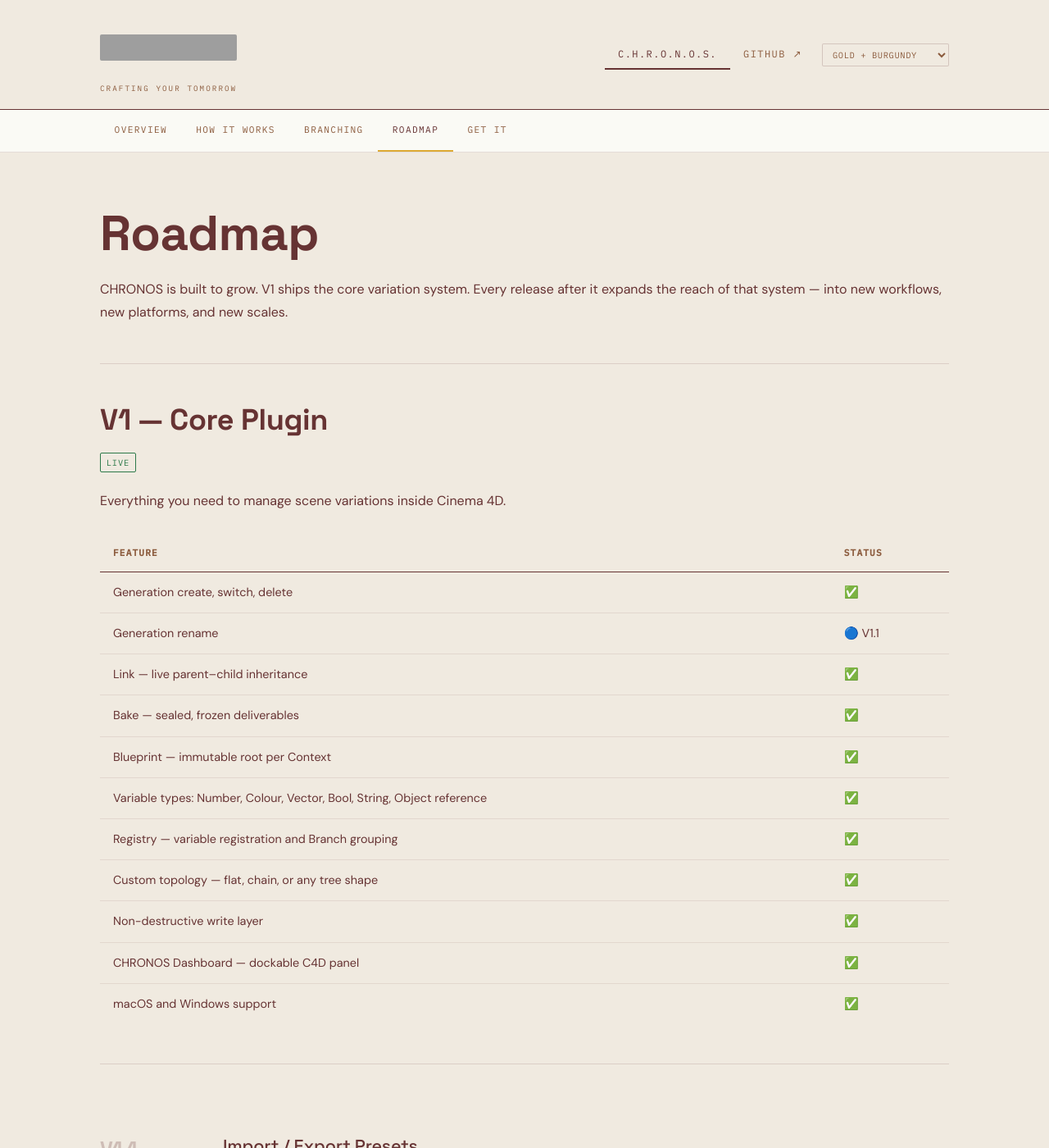
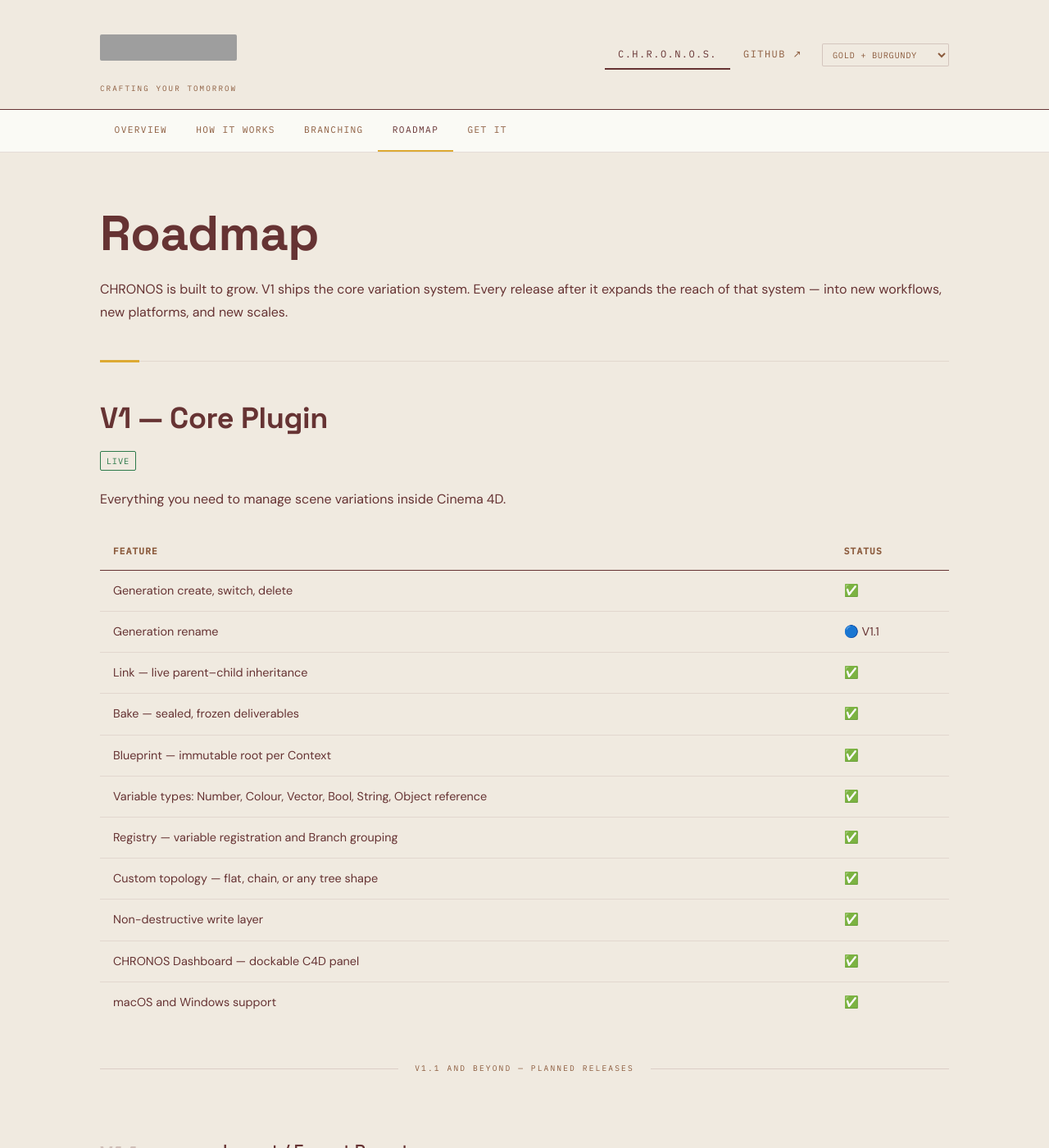
Before and after one commit to 3PO-3D/3po-3d.github.io, a Jekyll site: the page built from chronos/roadmap.md, in a window 1280 px wide and 1400 px high. Shown: the whole window at 82% size. Built offline with Jekyll 4.4.1, drawn with Linux system fonts in a browser that asks for light colours; grey boxes are pictures that could not be loaded.

Commit message:
style(site): separator vocabulary, screenshot constraints, about-rbl CSS

```diff
--- a/assets/css/style.scss
+++ b/assets/css/style.scss
@@ -934,3 +934,186 @@
     margin: 0;
   }
 }
+
+// ─── Screenshots ─────────────────────────────────────────────
+// Constrains all inline screenshots to a readable, non-pixelated size.
+// .screenshot-tray wraps the image in a surface panel (optional, recommended).
+.screenshot-tray {
+  background: var(--surface);
+  border: $bw solid rgba(var(--text-rgb), 0.2);
+  border-radius: $radius;
+  padding: 1.25rem;
+  margin: 2rem 0;
+  display: inline-block;
+  width: 100%;
+  box-sizing: border-box;
+
+  img {
+    display: block;
+    margin: 0 auto;
+    max-width: 680px;
+    width: 100%;
+    height: auto;
+    border-radius: $radius;
+    border: $bw solid rgba(var(--text-rgb), 0.1);
+  }
+
+  figcaption {
+    font-family: $font-mono;
+    font-size: 0.72rem;
+    letter-spacing: 0.06em;
+    color: var(--muted);
+    text-align: center;
+    margin-top: 0.85rem;
+    line-height: 1.55;
+  }
+}
+
+// Bare screenshot (no tray) — still constrained + framed
+.page-content img[src*="screenshots"],
+.screenshot {
+  display: block;
+  max-width: 680px;
+  width: 100%;
+  height: auto;
+  margin: 1.75rem auto;
+  border: $bw solid rgba(var(--text-rgb), 0.15);
+  border-radius: $radius;
+  background: var(--surface);
+}
+
+// Screenshot caption — italic em directly after screenshot img
+.page-content img[src*="screenshots"] + em,
+.screenshot + em {
+  display: block;
+  font-style: normal;
+  font-family: $font-mono;
+  font-size: 0.72rem;
+  letter-spacing: 0.05em;
+  color: var(--muted);
+  text-align: center;
+  margin-top: -1rem;
+  margin-bottom: 1.75rem;
+  line-height: 1.55;
+}
+
+// ─── Separator Vocabulary ─────────────────────────────────────
+//
+// Five semantic separator types. Use instead of raw <hr>.
+//
+// TYPE 1 — .sep-thin     : Quiet rhythm. Between sub-sections within same topic.
+// TYPE 2 — .sep-major    : Chapter break. Between major named sections.
+// TYPE 3 — .sep-accent   : Accent marker. Opens a key concept or feature block.
+// TYPE 4 — .sep-ghost    : Breathing room only. Dense lists, between minor items.
+// TYPE 5 — .sep-labeled  : Named group header. Roadmap phases, category callouts.
+
+// Override default <hr> to match type 1 base behaviour
+hr {
+  border: none;
+  border-top: $bw solid rgba(var(--text-rgb), 0.15);
+  margin: 2.5rem 0;
+}
+
+.sep-thin {
+  border: none;
+  border-top: $bw solid rgba(var(--text-rgb), 0.15);
+  margin: 2.5rem 0;
+}
+
+.sep-major {
+  border: none;
+  border-top: $bw solid var(--text);
+  margin: 3.5rem 0;
+}
+
+.sep-accent {
+  border: none;
+  height: 3px;
+  margin: 2.75rem 0 2rem;
+  display: flex;
+  align-items: center;
+
+  &::before {
+    content: '';
+    display: block;
+    width: 48px;
+    height: 3px;
+    background: var(--accent);
+    flex-shrink: 0;
+  }
+
+  &::after {
+    content: '';
+    display: block;
+    flex: 1;
+    height: $bw;
+    background: rgba(var(--text-rgb), 0.1);
+  }
+}
+
+.sep-ghost {
+  border: none;
+  height: 1px;
+  background: rgba(var(--text-rgb), 0.06);
+  margin: 1.5rem 0;
+}
+
+.sep-labeled {
+  display: flex;
+  align-items: center;
+  gap: 1.25rem;
+  margin: 3rem 0 2.5rem;
+
+  &::before,
+  &::after {
+    content: '';
+    flex: 1;
+    height: $bw;
+    background: rgba(var(--text-rgb), 0.15);
+  }
+
+  .sep-label-text {
+    font-family: $font-mono;
+    font-size: 0.6rem;
+    letter-spacing: 0.22em;
+    text-transform: uppercase;
+    color: var(--muted);
+    white-space: nowrap;
+    flex-shrink: 0;
+  }
+}
+
+// ─── About RBL (maker section on 3PO home) ────────────────────
+// Continuation of .about-strip — lighter border, smaller vertical padding,
+// slightly smaller lead text. Feels like an addendum, not a new chapter.
+.about-rbl {
+  padding: 3.5rem 0 5rem;
+  border-top: $bw solid rgba(var(--text-rgb), 0.08);
+
+  p.lead {
+    font-size: 1rem;
+    max-width: 560px;
+    color: var(--muted);
+    line-height: 1.75;
+  }
+
+  .section-label {
+    margin-bottom: 1.25rem;
+  }
+}
+
+// ─── Responsive adjustments ───────────────────────────────────
+@media (max-width: 768px) {
+  .screenshot-tray {
+    padding: 0.75rem;
+    img { max-width: 100%; }
+  }
+
+  .sep-accent {
+    margin: 2rem 0 1.5rem;
+  }
+
+  .about-rbl {
+    padding: 2.5rem 0 3.5rem;
+  }
+}
--- a/chronos/roadmap.md
+++ b/chronos/roadmap.md
@@ -7,7 +7,7 @@
 
 CHRONOS is built to grow. V1 ships the core variation system. Every release after it expands the reach of that system — into new workflows, new platforms, and new scales.
 
----
+<hr class="sep-accent">
 
 ## V1 — Core Plugin
 <span class="badge live">Live</span>
@@ -28,7 +28,7 @@
 | CHRONOS Dashboard — dockable C4D panel | ✅ |
 | macOS and Windows support | ✅ |
 
----
+<div class="sep-labeled"><span class="sep-label-text">V1.1 and beyond — planned releases</span></div>
 
 <div class="roadmap-list">
 
@@ -112,12 +112,12 @@
 
 </div>
 
----
+<hr class="sep-major">
 
 > CHRONOS is built on one idea: **your scene should never be held hostage by a variation workflow.**
 > No duplicate files. No manual state management. No destructive changes. Always non-destructive. Always expanding.
 
----
+<hr class="sep-thin">
 
 [How It Works →]({{ '/chronos/workflow/' | relative_url }})
 &nbsp;&nbsp;[Get CHRONOS →]({{ '/chronos/get-it/' | relative_url }})
```
Also changed, not shown: chronos/branching.md (+5 -4 lines), chronos/workflow.md (+8 -7 lines).
